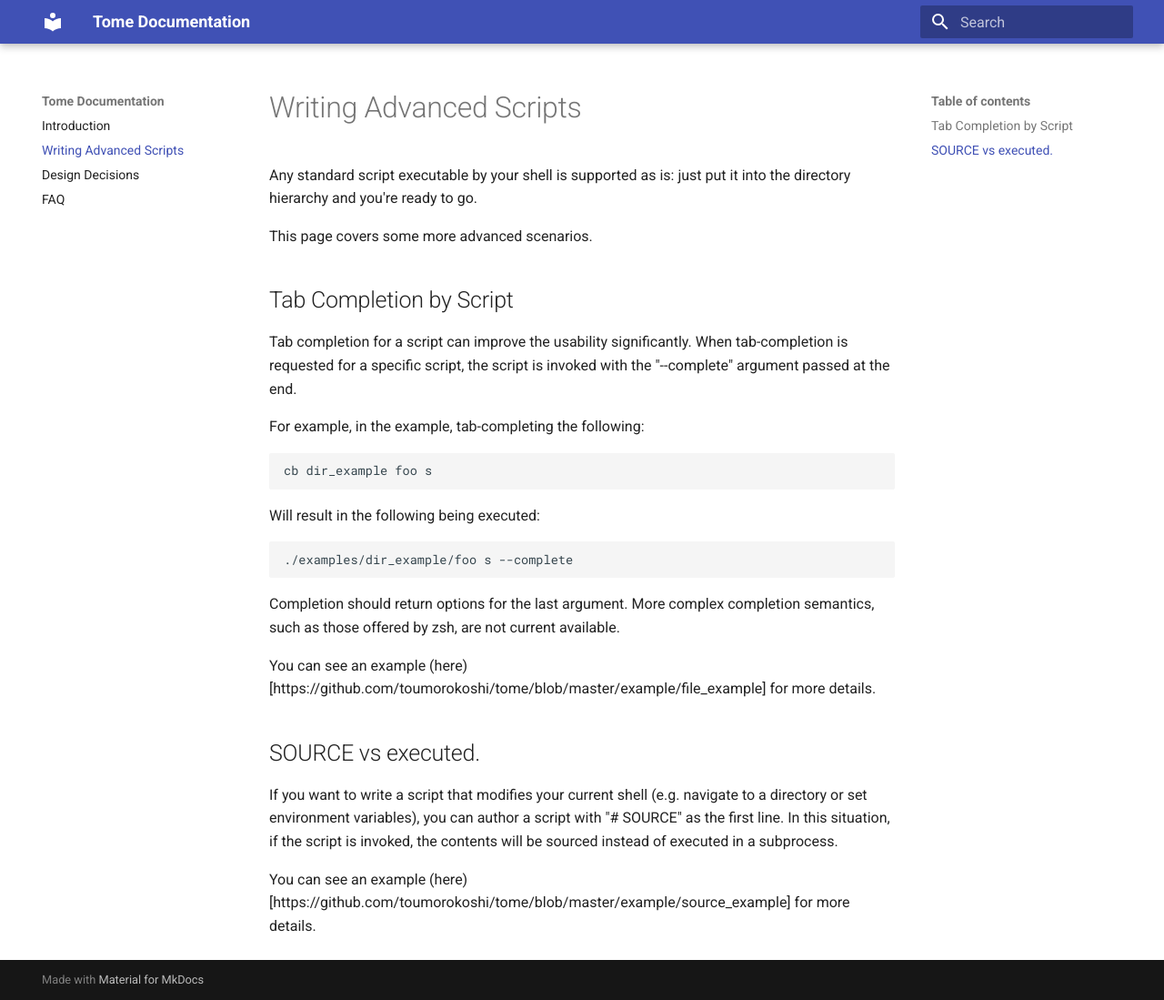
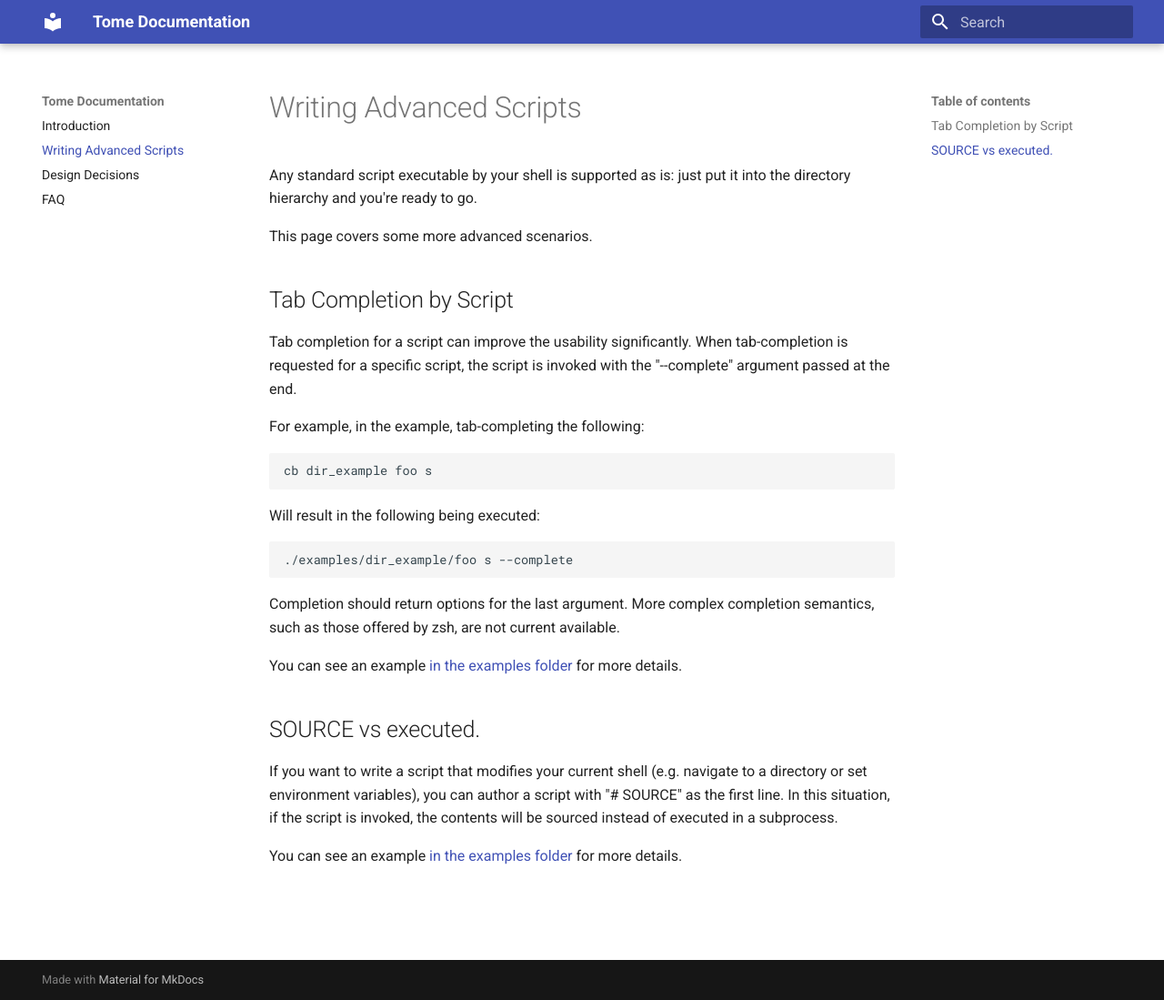
Before and after one commit to toumorokoshi/tome, an MkDocs documentation site: the page built from docs/authoring-scripts.md, in a window 1280 px wide and 1099 px high. Shown: the whole window at 91% size. Built offline with MkDocs 1.6.1 and Material for MkDocs 9.7.7, drawn with Linux system fonts in a browser that asks for light colours.

Commit message:
minor: docs

```diff
--- a/docs/authoring-scripts.md
+++ b/docs/authoring-scripts.md
@@ -18,10 +18,10 @@
 
 Completion should return options for the last argument. More complex completion semantics, such as those offered by zsh, are not current available.
 
-You can see an example (here)[https://github.com/toumorokoshi/tome/blob/master/example/file_example] for more details.
+You can see an example [in the examples folder](https://github.com/toumorokoshi/tome/blob/master/example/file_example) for more details.
 
 ## SOURCE vs executed.
 
 If you want to write a script that modifies your current shell (e.g. navigate to a directory or set environment variables), you can author a script with "# SOURCE" as the first line. In this situation, if the script is invoked, the contents will be sourced instead of executed in a subprocess.
 
-You can see an example (here)[https://github.com/toumorokoshi/tome/blob/master/example/source_example] for more details.
+You can see an example [in the examples folder](https://github.com/toumorokoshi/tome/blob/master/example/source_example) for more details.
```
Also changed, not shown: docs/design-decisions.md (+3 -1 lines).
